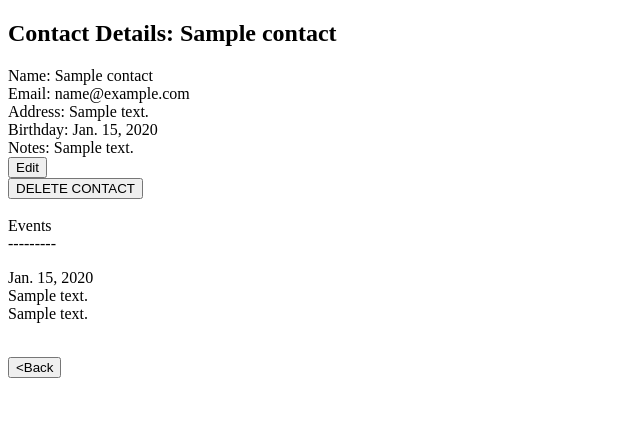
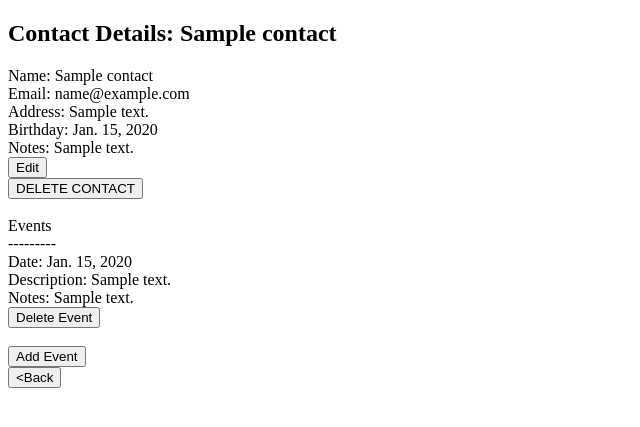
Before and after one commit to Seth-Rothschild/contacts_info, a Django app: page /1/contact_details/ in a window 1280 px wide. Shown: the top 427 px of the page, without its empty margins (0-640 px from the left). Run offline with Django 4.2, Linux system fonts and the light colour scheme; tables that the repository leaves empty hold one stand-in row (values such as "Sample post").

Commit message:
Add templates for events

```diff
--- a/contacts_app/models.py
+++ b/contacts_app/models.py
@@ -5,7 +5,7 @@ class Contact(models.Model):
     name = models.CharField(max_length=200)
     email = models.CharField(max_length=200)
     address = models.CharField(max_length=200)
-    birthday = models.DateField(blank=True,null=True)
+    birthday = models.DateField(blank=True, null=True)
     notes = models.TextField()
 
     def __str__(self):
@@ -14,7 +14,7 @@ class Contact(models.Model):
 
 class Event(models.Model):
     contact = models.ForeignKey(Contact, on_delete=models.CASCADE)
-    date = models.DateField()
+    date = models.DateField(blank=True, null=True)
     description = models.CharField(max_length=200)
     notes = models.TextField()
 
--- a/contacts_app/templates/contacts_app/contact_details.html
+++ b/contacts_app/templates/contacts_app/contact_details.html
@@ -22,18 +22,22 @@
     </form>
 
     <br>Events<br>---------
-
     {% if events %}
         {% for event in events %}
-            <p>
-                {{event.date}} <br>
-                {{event.description}} <br>
-                {{event.notes}} <br><br>
-            </p>
+            <form action="{% url 'delete_event' event.id %}", method="post">
+                {% csrf_token %}
+                Date: {{event.date}} <br>
+                Description: {{event.description}} <br>
+                Notes: {{event.notes}} <br>
+                <input type='submit' value='Delete Event'><br><br>
+            </form>
         {% endfor %}
     {% else %}
-        <p>No events for {{contact.name}} </p>
+        <br>No events for {{contact.name}}
     {% endif %}
+    <form action="{% url 'add_event' contact.id %}", method="get">
+        <input type='submit' value='Add Event'>
+    </form>
     <form action="{% url 'index' %}", method="get">
         <input type='submit' value='<Back'>
     </form>
--- a/contacts_app/templates/contacts_app/edit_contact.html
+++ b/contacts_app/templates/contacts_app/edit_contact.html
@@ -14,7 +14,7 @@
         <input type="text" name="address" value="{{ contact.address }}"><br>
         <input type="date" name="birthday" value={{ contact.birthday|date:"Y-m-d" }}><br>
         <textarea name="notes" placeholder="notes" rows=3>{{ contact.notes }}</textarea><br>
-        <input type="submit" value="Edit Contact">
+        <input type="submit" value="Save">
     </form>
     <form action="{% url 'contact_details' contact.id %}", method="get">
         <input type='submit' value='<Back'>
--- a/contacts_app/templates/contacts_app/index.html
+++ b/contacts_app/templates/contacts_app/index.html
@@ -12,11 +12,9 @@
         <button>Add Contact</button>
     </form>
     {% if contacts_list %}
-        <ul>
         {% for contact in contacts_list %}
-            <li><a href="{{ contact.id }}/contact_details">{{ contact.name }}</a></li>
+            <br><a href="{{ contact.id }}/contact_details">{{ contact.name }}</a>
         {% endfor %}
-        </ul>
     {% else %}
         <p>No contacts exist.</p>
     {% endif %}
--- a/contacts_app/urls.py
+++ b/contacts_app/urls.py
@@ -25,7 +25,7 @@ urlpatterns = [
         name="edit_contact",
     ),
     path(
-        "event/add/",
+        "<int:contact_id>/event/add/",
         views.add_event,
         name="add_event",
     ),
--- a/contacts_app/views.py
+++ b/contacts_app/views.py
@@ -23,8 +23,8 @@ def contact_details(request, contact_id):
 
 
 def add_contact(request):
-    form = request.POST
     if request.method == "POST":
+        form = request.POST
         if form["birthday"] == "":
             birthday = None
         else:
@@ -50,13 +50,13 @@ def edit_contact(request, contact_id):
             birthday = None
         else:
             birthday = form["birthday"]
-        contact.name=form["name"]
-        contact.email=form["email"]
-        contact.address=form["address"]
-        contact.birthday=birthday
-        contact.notes=form["notes"]
+        contact.name = form["name"]
+        contact.email = form["email"]
+        contact.address = form["address"]
+        contact.birthday = birthday
+        contact.notes = form["notes"]
         contact.save()
-        return HttpResponseRedirect(reverse("index"))
+        return HttpResponseRedirect(reverse("contact_details", args=[contact_id]))
     else:
         return render(request, "contacts_app/edit_contact.html", {"contact": contact})
 
@@ -67,13 +67,31 @@ def delete_contact(request, contact_id):
     return HttpResponseRedirect(reverse("index"))
 
 
-def add_event(request):
-    return HttpResponse("add event route")
+def add_event(request, contact_id):
+    contact = get_object_or_404(Contact, pk=contact_id)
+    if request.method == "POST":
+        form = request.POST
+        if form["date"] == "":
+            date = None
+        else:
+            date = form["date"]
+        e = Event(
+            contact=contact,
+            date=date,
+            description=form["description"],
+            notes=form["notes"],
+        )
+        e.save()
+        return HttpResponseRedirect(reverse("contact_details", args=[contact_id]))
+    else:
+        return render(request, "contacts_app/add_event.html", {"contact": contact})
+
+
+def delete_event(request, event_id):
+    event = get_object_or_404(Event, pk=event_id)
+    event.delete()
+    return HttpResponseRedirect(reverse("contact_details", args=[event.contact.id]))
 
 
 def edit_event(request, event_id):
     return HttpResponse("edit event {} route".format(event_id))
-
-
-def delete_event(request, event_id):
-    return HttpResponse("delete event {} route".format(event_id))
```
Also changed, not shown: contacts_app/templates/contacts_app/add_event.html (added, +21 -0 lines), contacts_app/migrations/0003_alter_event_date.py.
